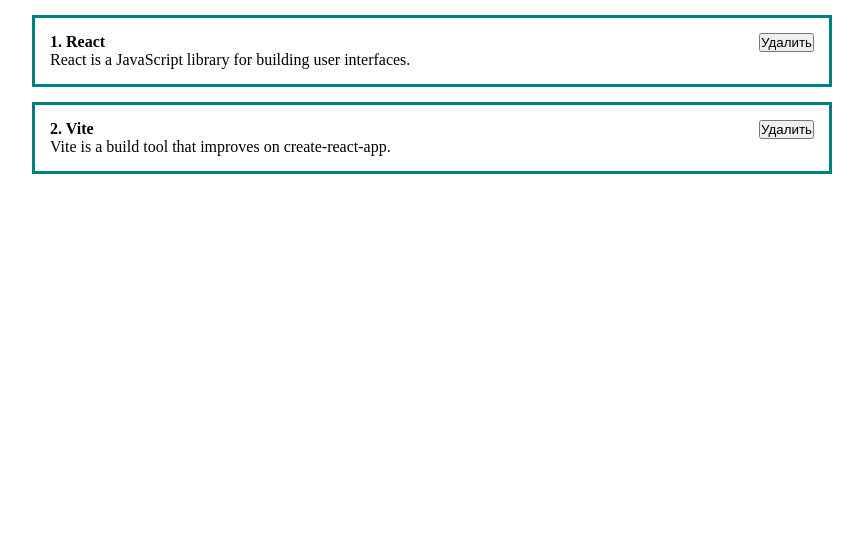
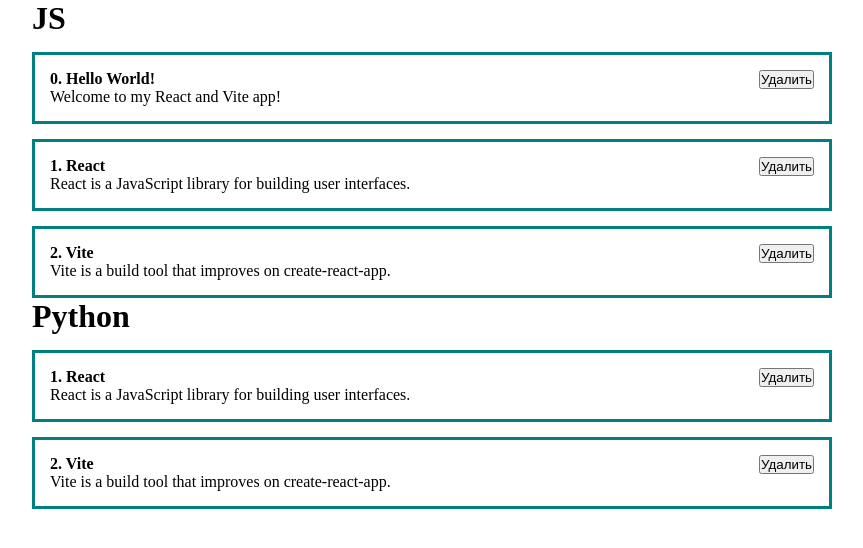
Before and after one commit to UMAtaullin/react-fc, a React (Vite) app: page / in a window 1280 px wide. Shown: the top 548 px of the page, without its empty margins (208-1071 px from the left). Built offline with nearby package versions, Linux system fonts and the light colour scheme.

Commit message:
creating a list of posts

```diff
--- a/src/App.jsx
+++ b/src/App.jsx
@@ -1,19 +1,44 @@
 import reactLogo from './assets/react.svg'
 import viteLogo from '/vite.svg'
 import './styles/App.css'
+import { useState } from 'react'
 import PostItem from './components/PostItem'
+import PostList from './components/PostList'
 
-const postsData = [
-  { id: 1, title: 'React', text: 'React is a JavaScript library for building user interfaces.' },
-  { id: 2, title: 'Vite', text: 'Vite is a build tool that improves on create-react-app.' },
-]
 function App() {
-  const posts = postsData.map(
-    el => <PostItem id={el.id} title={el.title} text={el.text} />)
-
+  const [posts, setPost] = useState([
+    {
+      id: 0,
+      title: 'Hello World!',
+      text: 'Welcome to my React and Vite app!',
+    },
+    {
+      id: 1,
+      title: 'React',
+      text: 'React is a JavaScript library for building user interfaces.',
+    },
+    {
+      id: 2,
+      title: 'Vite',
+      text: 'Vite is a build tool that improves on create-react-app.',
+    },
+  ])
+  const [posts2, setPost2] = useState([
+    {
+      id: 1,
+      title: 'React',
+      text: 'React is a JavaScript library for building user interfaces.',
+    },
+    {
+      id: 2,
+      title: 'Vite',
+      text: 'Vite is a build tool that improves on create-react-app.',
+    },
+  ])
   return (
     <div className='App'>
-      {posts}
+      <PostList posts={posts} listTitle='JS' />
+      <PostList posts={posts2} listTitle='Python' />
     </div>
   )
 }
--- a/src/components/PostItem.jsx
+++ b/src/components/PostItem.jsx
@@ -1,9 +1,10 @@
 const PostItem = (props) => {
+  debugger
   return (
     <div className='post'>
       <div className='post__content'>
-        <strong>{props.id}. {props.title}</strong>
-        <div>{props.text}</div>
+        <strong>{props.post.id}. {props.post.title}</strong>
+        <div>{props.post.text}</div>
       </div>
       <div className='post__btns'>
         <button>Удалить</button>
--- /dev/null
+++ b/src/components/PostList.jsx
@@ -0,0 +1,14 @@
+import PostItem from './PostItem'
+
+const PostList = ({posts, listTitle}) => {
+  return (
+    <div className='postList'>
+      <h1>{listTitle}</h1>
+      {posts.map((post) => (
+        <PostItem key={post.id} post={post} />
+      ))}
+    </div>
+  )
+}
+
+export default PostList
```
